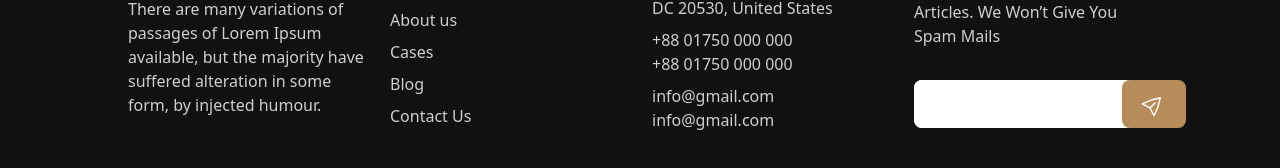
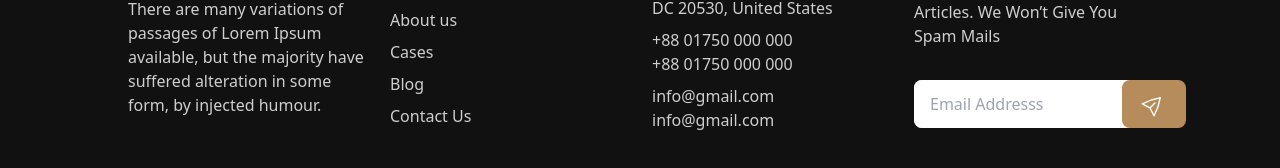
Before and after one commit to shakia-ripa/Legal_Solution, a plain HTML site: page index.html in a window 1280 px wide. Shown: the part 4774-4942 px from the top of the page. Drawn offline with nearby package versions, Linux system fonts and the light colour scheme.

Commit message:
fixed footer section

```diff
--- a/index.html
+++ b/index.html
@@ -561,7 +561,7 @@
                         <p>Subscribe for our latest & Articles. We Won’t Give You Spam Mails
                         </p>
                         <div class="flex w-64 bg-white rounded-lg mt-6">
-                            <input type="email" name="" id="" class="w-52 rounded-lg">
+                            <input type="email" name="" id="" placeholder="Email Addresss" class="w-52 rounded-lg focus:outline-none pl-4">
                             <button class="btn bg-primary-color border-none w-16">
                                 <svg xmlns="http://www.w3.org/2000/svg" width="34" height="34" viewBox="0 0 34 34" fill="none">
                                 <g clip-path="url(#clip0_12_37)">
```
